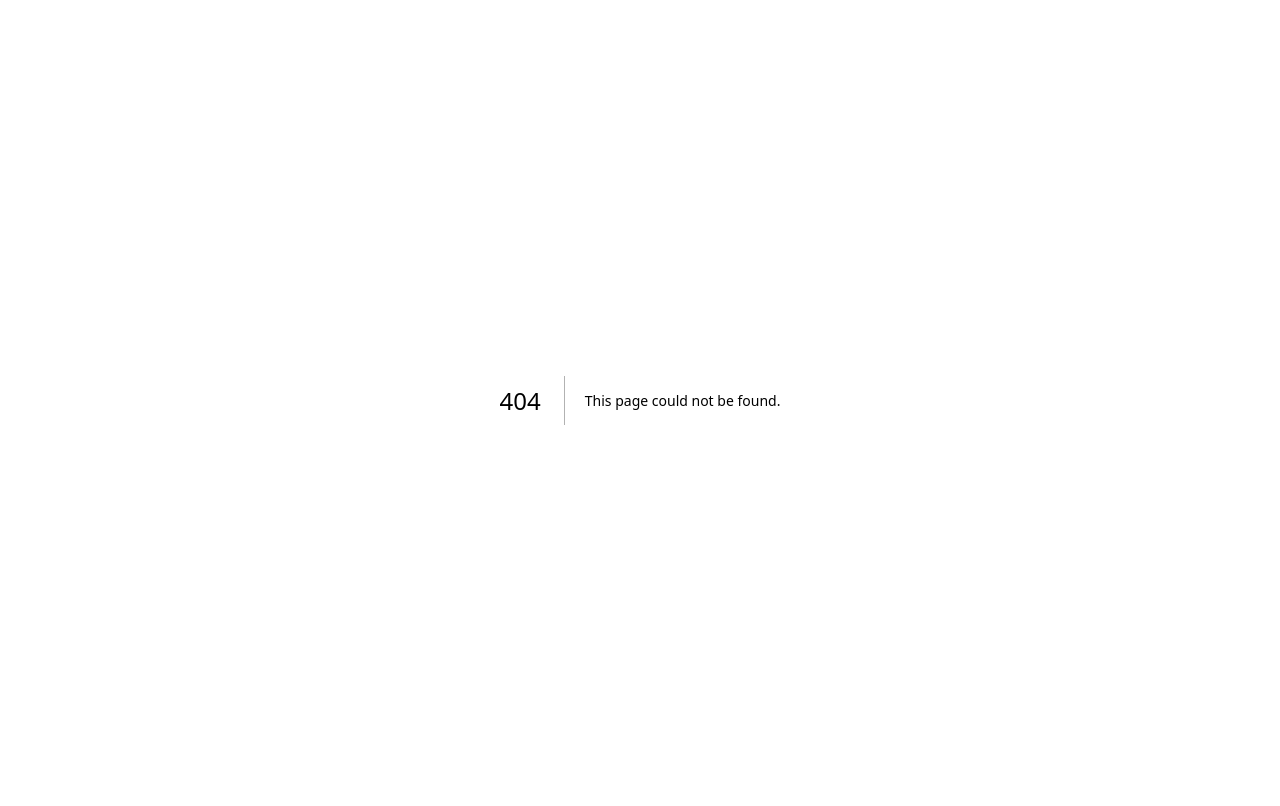
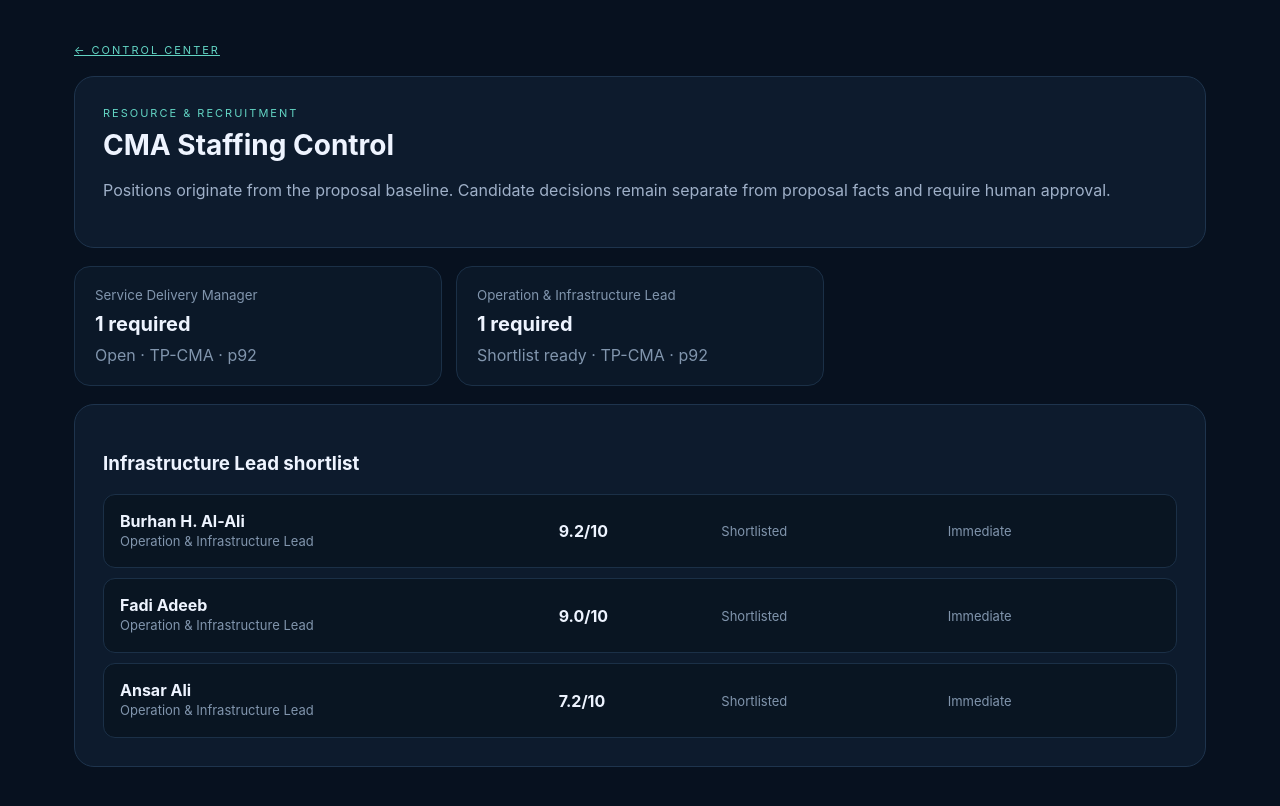
Before and after one commit to mohdassen/managedops, a Next.js app: page /recruitment in a window 1280 px wide. Before the commit this address had no page. Shown: the top 806 px of the page. Built offline with nearby package versions, Linux system fonts and the light colour scheme.

Commit message:
feat: add CMA resource and recruitment control

```diff
--- /dev/null
+++ b/app/recruitment/page.tsx
@@ -0,0 +1,16 @@
+const positions=[
+ {role:'Service Delivery Manager',required:1,status:'Open',source:'TP-CMA · p92'},
+ {role:'Operation & Infrastructure Lead',required:1,status:'Shortlist ready',source:'TP-CMA · p92'}
+];
+const candidates=[
+ {name:'Burhan H. Al-Ali',role:'Operation & Infrastructure Lead',score:'9.2/10',status:'Shortlisted',availability:'Immediate'},
+ {name:'Fadi Adeeb',role:'Operation & Infrastructure Lead',score:'9.0/10',status:'Shortlisted',availability:'Immediate'},
+ {name:'Ansar Ali',role:'Operation & Infrastructure Lead',score:'7.2/10',status:'Shortlisted',availability:'Immediate'}
+];
+export default function Recruitment(){return <main>
+<a className="eyebrow" href="/">← CONTROL CENTER</a>
+<section className="panel"><p className="eyebrow">RESOURCE & RECRUITMENT</p><h1>CMA Staffing Control</h1><p>Positions originate from the proposal baseline. Candidate decisions remain separate from proposal facts and require human approval.</p></section>
+<section className="grid">{positions.map(p=><article key={p.role}><small>{p.role}</small><strong>{p.required} required</strong><span>{p.status} · {p.source}</span></article>)}</section>
+<section className="panel"><h3>Infrastructure Lead shortlist</h3><div className="table">{candidates.map(c=><div className="row" key={c.name}><div><h4>{c.name}</h4><p>{c.role}</p></div><b>{c.score}</b><span>{c.status}</span><span>{c.availability}</span></div>)}</div></section>
+<style jsx>{`.table{display:grid;gap:10px}.row{display:grid;grid-template-columns:2fr .7fr 1fr 1fr;gap:14px;align-items:center;padding:16px;background:#091522;border:1px solid #1b3047;border-radius:12px}.row h4,.row p{margin:0}.row p,.row span{color:#8195ad;font-size:13px}@media(max-width:760px){.row{grid-template-columns:1fr 1fr}.row div{grid-column:1/-1}}`}</style>
+</main>}
```
